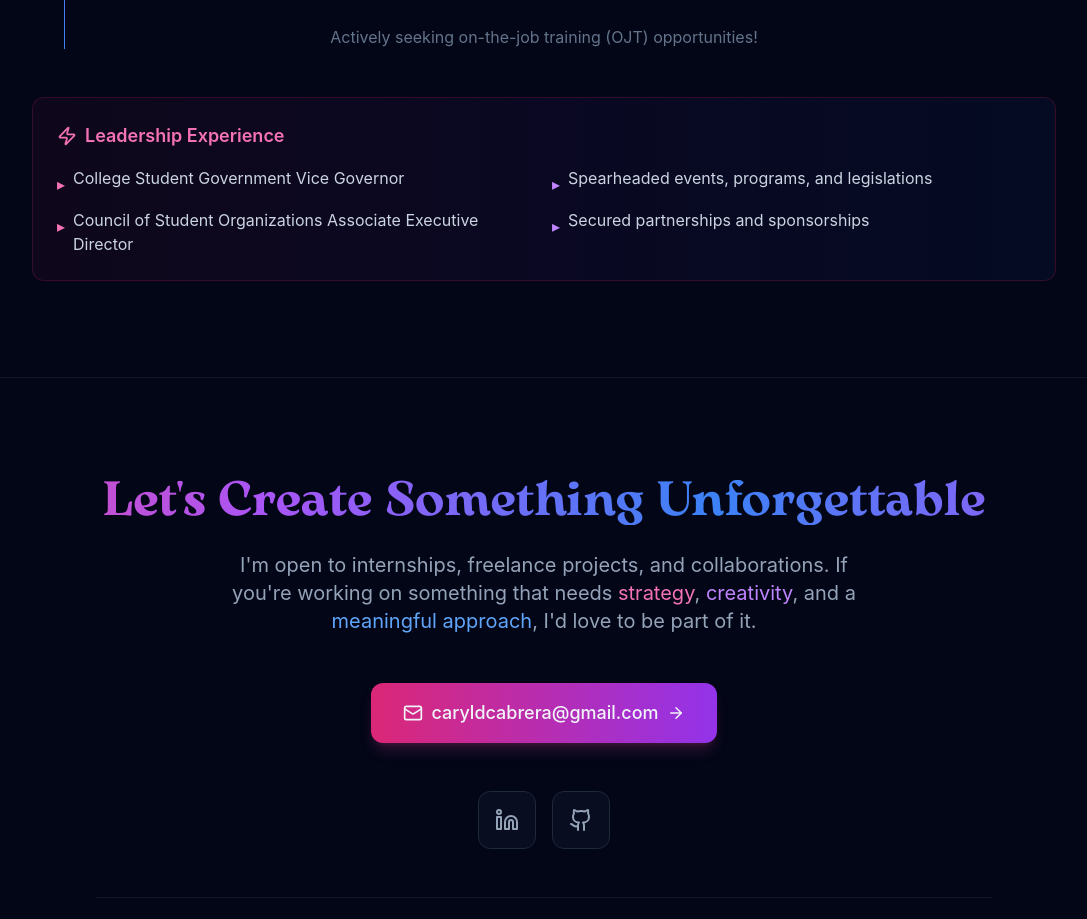
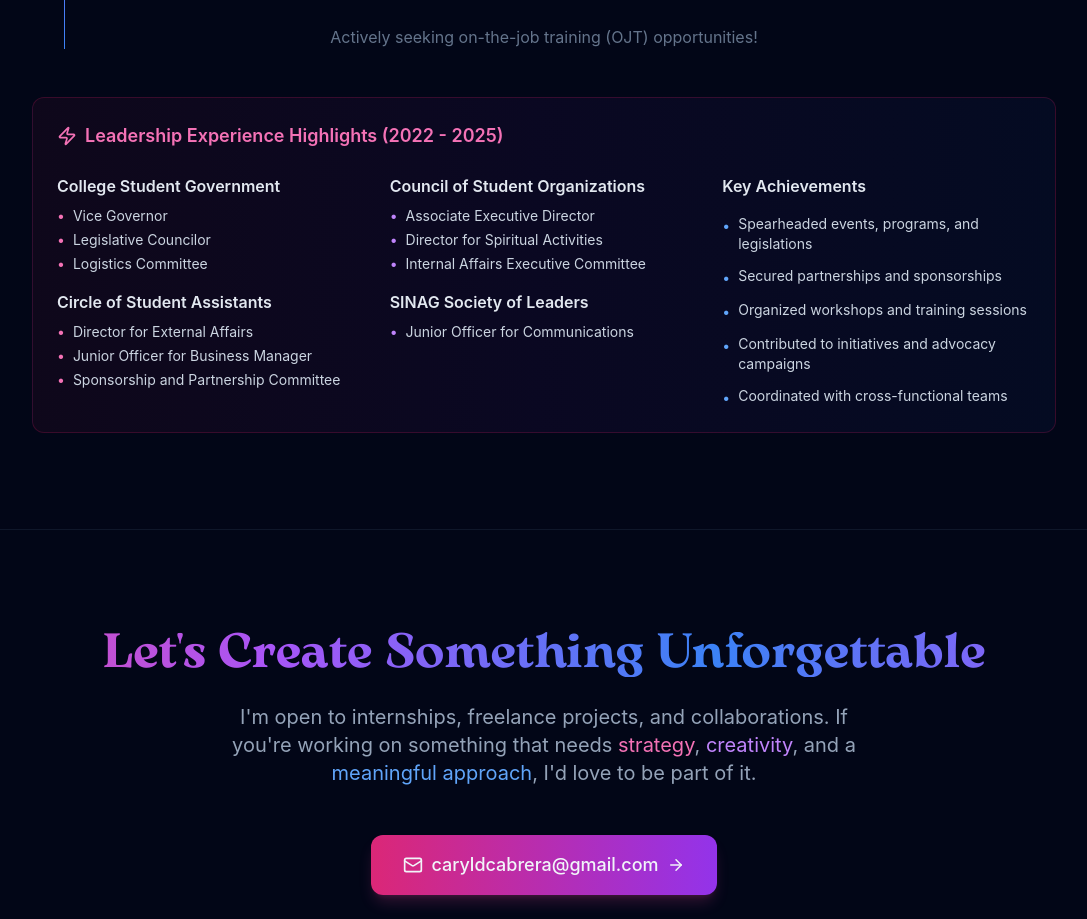
Before and after one commit to caryljoycabrera/devportfolio, a React (Create React App) app: page / in a window 1280 px wide. Shown: the part 7700-8619 px from the top of the page, without its empty margins (96-1183 px from the left). Built offline with nearby package versions, Linux system fonts and the light colour scheme.

Commit message:
expounded on leadership experiences

```diff
--- a/src/pages/Home.jsx
+++ b/src/pages/Home.jsx
@@ -1666,30 +1666,102 @@ export default function Home() {
 
           {/* Leadership highlight */}
           <div className="mt-8 sm:mt-12 p-4 sm:p-6 bg-gradient-to-r from-pink-900/10 via-purple-900/10 to-blue-900/10 border border-pink-800/30 rounded-xl">
-            <h3 className="text-lg font-semibold mb-4 text-pink-400 flex items-center gap-2">
+            <h3 className="text-lg font-semibold mb-6 text-pink-400 flex items-center gap-2">
               <Zap size={20} />
-              Leadership Experience
+              Leadership Experience Highlights (2022 - 2025)
             </h3>
-            <div className="grid grid-cols-1 sm:grid-cols-2 gap-3 sm:gap-4">
-              <div className="space-y-3">
-                <p className="text-slate-300 flex items-start gap-2">
-                  <span className="text-pink-400 mt-1.5">▸</span>
-                  College Student Government Vice Governor
-                </p>
-                <p className="text-slate-300 flex items-start gap-2">
-                  <span className="text-pink-400 mt-1.5">▸</span>
-                  Council of Student Organizations Associate Executive Director
-                </p>
+            <div className="grid grid-cols-1 md:grid-cols-3 gap-6">
+              {/* Column 1: CSG and CSA */}
+              <div className="space-y-4">
+                <div>
+                  <h4 className="text-slate-200 font-semibold mb-2">College Student Government</h4>
+                  <ul className="space-y-1 text-slate-300 text-sm">
+                    <li className="flex items-center gap-2">
+                      <span className="text-pink-400">•</span>
+                      Vice Governor
+                    </li>
+                    <li className="flex items-center gap-2">
+                      <span className="text-pink-400">•</span>
+                      Legislative Councilor
+                    </li>
+                    <li className="flex items-center gap-2">
+                      <span className="text-pink-400">•</span>
+                      Logistics Committee
+                    </li>
+                  </ul>
+                </div>
+                <div>
+                  <h4 className="text-slate-200 font-semibold mb-2">Circle of Student Assistants</h4>
+                  <ul className="space-y-1 text-slate-300 text-sm">
+                    <li className="flex items-center gap-2">
+                      <span className="text-pink-400">•</span>
+                      Director for External Affairs
+                    </li>
+                    <li className="flex items-center gap-2">
+                      <span className="text-pink-400">•</span>
+                      Junior Officer for Business Manager
+                    </li>
+                    <li className="flex items-center gap-2">
+                      <span className="text-pink-400">•</span>
+                      Sponsorship and Partnership Committee
+                    </li>
+                  </ul>
+                </div>
               </div>
-              <div className="space-y-3">
-                <p className="text-slate-300 flex items-start gap-2">
-                  <span className="text-purple-400 mt-1.5">▸</span>
-                  Spearheaded events, programs, and legislations
-                </p>
-                <p className="text-slate-300 flex items-start gap-2">
-                  <span className="text-purple-400 mt-1.5">▸</span>
-                  Secured partnerships and sponsorships
-                </p>
+              {/* Column 2: COSA, SINAG, TIPH */}
+              <div className="space-y-4">
+                <div>
+                  <h4 className="text-slate-200 font-semibold mb-2">Council of Student Organizations</h4>
+                  <ul className="space-y-1 text-slate-300 text-sm">
+                    <li className="flex items-center gap-2">
+                      <span className="text-purple-400">•</span>
+                      Associate Executive Director
+                    </li>
+                    <li className="flex items-center gap-2">
+                      <span className="text-purple-400">•</span>
+                      Director for Spiritual Activities
+                    </li>
+                    <li className="flex items-center gap-2">
+                      <span className="text-purple-400">•</span>
+                      Internal Affairs Executive Committee
+                    </li>
+                  </ul>
+                </div>
+                <div>
+                  <h4 className="text-slate-200 font-semibold mb-2">SINAG Society of Leaders</h4>
+                  <ul className="space-y-1 text-slate-300 text-sm">
+                    <li className="flex items-center gap-2">
+                      <span className="text-purple-400">•</span>
+                      Junior Officer for Communications
+                    </li>
+                  </ul>
+                </div>
+              </div>
+              {/* Column 3: Key Achievements */}
+              <div>
+                <h4 className="text-slate-200 font-semibold mb-4">Key Achievements</h4>
+                <ul className="space-y-3 text-slate-300 text-sm">
+                  <li className="flex items-start gap-2">
+                    <span className="text-blue-400 mt-0.5">•</span>
+                    Spearheaded events, programs, and legislations
+                  </li>
+                  <li className="flex items-start gap-2">
+                    <span className="text-blue-400 mt-0.5">•</span>
+                    Secured partnerships and sponsorships
+                  </li>
+                  <li className="flex items-start gap-2">
+                    <span className="text-blue-400 mt-0.5">•</span>
+                    Organized workshops and training sessions
+                  </li>
+                  <li className="flex items-start gap-2">
+                    <span className="text-blue-400 mt-0.5">•</span>
+                    Contributed to initiatives and advocacy campaigns
+                  </li>
+                  <li className="flex items-start gap-2">
+                    <span className="text-blue-400 mt-0.5">•</span>
+                    Coordinated with cross-functional teams
+                  </li>
+                </ul>
               </div>
             </div>
           </div>
```
